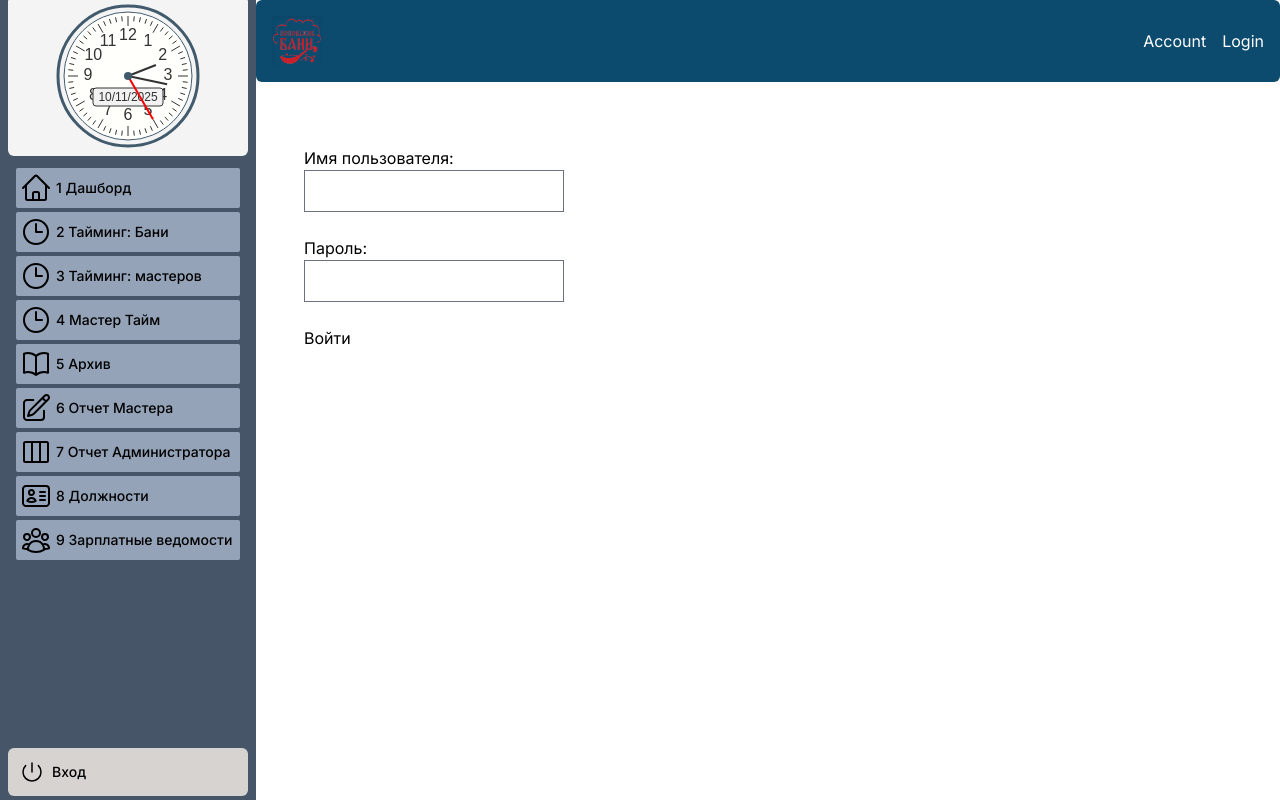
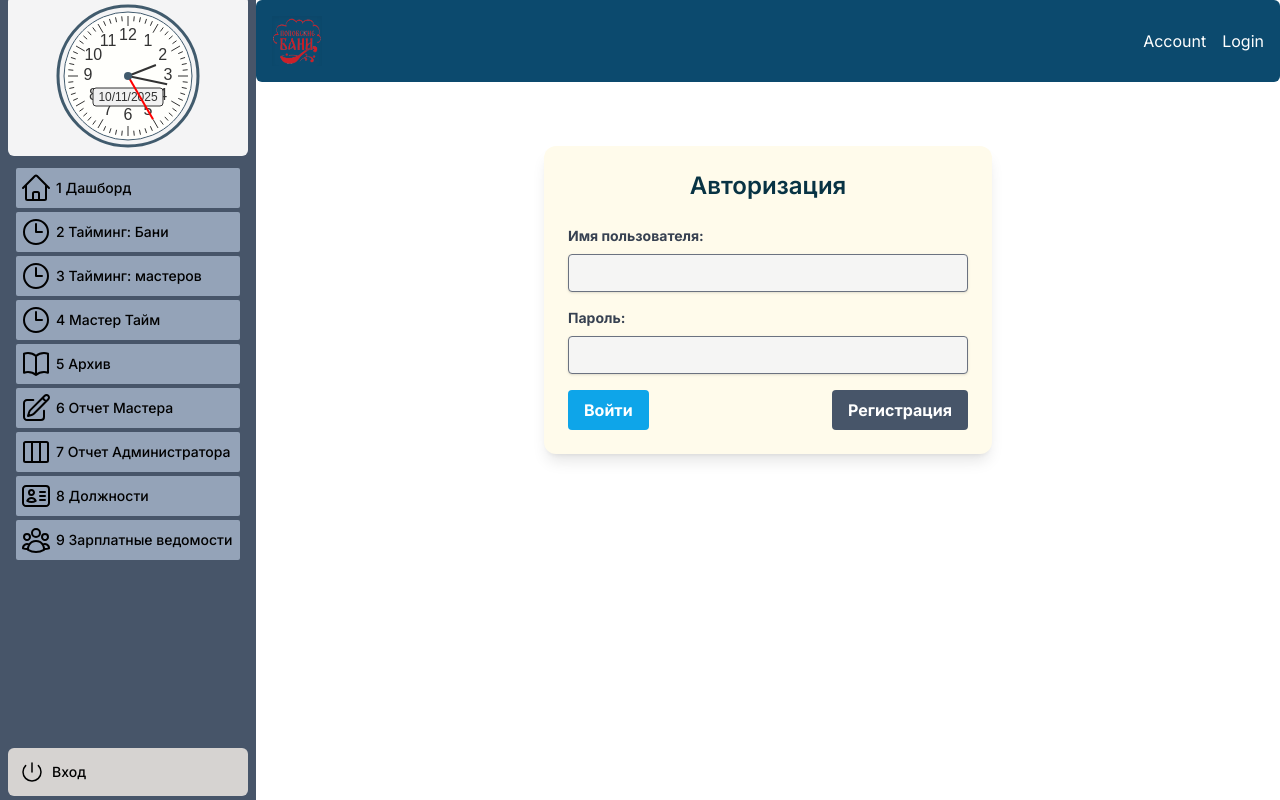
Before and after one commit to Fa-Dali/my-bathhouse-app, a Next.js app in the folder frontend/nextjs-dashboard/: page /auth/login in a window 1280 px wide. Built offline with nearby package versions, Linux system fonts and the light colour scheme; sample sign-in values are in the browser's storage; a web font is replaced by a local one.

Commit message:
Отладка и раскраска LoginForm.tsx

```diff
--- a/frontend/nextjs-dashboard/app/auth/login/LoginForm.tsx
+++ b/frontend/nextjs-dashboard/app/auth/login/LoginForm.tsx
@@ -23,7 +23,7 @@ const LoginForm = () => {
 
   const handleChange = (event: React.ChangeEvent<HTMLInputElement>) => {
     const { name, value } = event.target;
-    setCredentials((prevState) => ({
+    setCredentials(prevState => ({
       ...prevState,
       [name]: value
     }));
@@ -49,14 +49,18 @@ const LoginForm = () => {
       console.error('frontend/nextjs-dashboard/app/dashboard/login.tsx (49): Ошибка:', error);
 
       // Начало логирования
-      console.log('frontend/nextjs-dashboard/app/dashboard/login.tsx (50): Получил ответ:', error.response);
-      console.log('frontend/nextjs-dashboard/app/dashboard/login.tsx (52): Сообщение об ошибке:', error.response.data.detail);
+      // console.log('frontend/nextjs-dashboard/app/dashboard/login.tsx (50): Получил ответ:', error.response);
+      // console.log('frontend/nextjs-dashboard/app/dashboard/login.tsx (52): Сообщение об ошибке:', error.response.data.detail);
 
-      if (error.response && error.response.data.detail === 'object') {
-        // Показываем детальное сообщение от сервера
-        setErrorMessage(error.response.data.detail || 'Ошибка входа.');
-      } else if (typeof error.response === 'string') {
-        setErrorMessage(error.response);
+      // if (error.response && error.response.data.detail === 'object') {      //
+      //   // Показываем детальное сообщение от сервера
+      //   setErrorMessage(error.response.data.detail || 'Ошибка входа.');     //
+      // } else if (typeof error.response === 'string') {                      //
+      //   setErrorMessage(error.response);                                    //
+
+      if (error.response?.data.detail) {                                       //
+        setErrorMessage(error.response.data.detail);                           //
+
       } else {
         // Устанавливаем сообщение об ошибке
         // setErrorMessage('Ошибка входа');
@@ -71,15 +75,70 @@ const LoginForm = () => {
     <>
       {loading && (<LoadingPage />)}
       {!loading && (
-        <form onSubmit={handleSubmit}>
-          <label htmlFor="username">Имя пользователя:</label><br/>
-          <input id="username" type="text" name="username" value={credentials.username} onChange={handleChange}/><br/><br/>
+        <form onSubmit={handleSubmit} className="max-w-md mx-auto p-6 bg-amber-50 shadow-lg rounded-xl">
+          {/* Заголовок */}
+          <h2 className="text-2xl font-semibold mb-6 text-center text-cyan-950">Авторизация</h2>
 
-          <label htmlFor="password">Пароль:</label><br/>
-          <input id="password" type="password" name="password" value={credentials.password} onChange={handleChange}/><br/><br/>
+          {/* Имя пользователя */}
+          <div className="mb-4">
+            <label
+              htmlFor="username"
+              className="block text-gray-700 text-sm font-bold mb-2"
+            >
+              Имя пользователя:
+            </label>
+            <input
+              id="username"
+              type="text"
+              name="username"
+              value={credentials.username}
+              onChange={handleChange}
+              className="shadow appearance-none border rounded w-full py-2 px-3 bg-stone-100 text-gray-700 leading-tight focus:outline-none focus:ring-2 focus:ring-stone-400 focus:border-zinc-600"
+            />
+          </div>
 
-          <button type="submit">{loading ? 'Подождите...' : 'Войти'}</button>
-          {errorMessage && <p style={{ color: 'red' }}>{errorMessage}</p>}
+          {/* Пароль */}
+          <div className="mb-4">
+            <label
+              htmlFor="password"
+              className="block text-gray-700 text-sm font-bold mb-2"
+            >
+              Пароль:
+            </label>
+            <input
+              id="password"
+              type="password"
+              name="password"
+              value={credentials.password}
+              onChange={handleChange}
+              className="shadow appearance-none border rounded w-full py-2 px-3 bg-stone-100 text-gray-700 leading-tight focus:outline-none focus:ring-2 focus:ring-stone-400 focus:border-zinc-600"
+            />
+          </div>
+
+          {/* Кнопки */}
+          <div className="flex justify-between items-center">
+            <button
+              type="submit"
+              disabled={loading}
+              className={`bg-sky-500 hover:bg-sky-700 text-white font-bold py-2 px-4 rounded ${loading ? 'opacity-50 cursor-not-allowed' : ''}`}
+            >
+              {loading ? 'Подождите...' : 'Войти'}
+            </button>
+
+            <button
+              type="button"
+              onClick={() => redirect('/register')}
+              disabled={loading}
+              className={`bg-slate-600 hover:bg-green-700 text-white font-bold py-2 px-4 rounded ${loading ? 'opacity-50 cursor-not-allowed' : ''}`}
+            >
+              {loading ? 'Подождите...' : 'Регистрация'}
+            </button>
+          </div>
+
+          {/* Сообщение об ошибке */}
+          {errorMessage && (
+            <p className="mt-4 text-red-900 text-center">{errorMessage}</p>
+          )}
         </form>
       )}
     </>
--- a/frontend/nextjs-dashboard/app/ui/dashboard/sidenav.tsx
+++ b/frontend/nextjs-dashboard/app/ui/dashboard/sidenav.tsx
@@ -39,15 +39,15 @@ export default function SideNav() {
       const token = localStorage.getItem('token');
 
       if (!token) {
+        alert('Токен отсутствует. Пожалуйста, войдите в систему.');
         redirect('/login');  // Перемещаемся на страницу входа, если токен отсутствует
         return;
       }
-      // alert('Тестирование входа');
 
 
     } catch (error) {
       console.error("frontend/nextjs-dashboard/app/ui/dashboard/sidenav.tsx (55): Ошибка входа:", error);
-      alert("frontend/nextjs-dashboard/app/ui/dashboard/sidenav.tsx (56): Ошибка входа");
+      // alert("frontend/nextjs-dashboard/app/ui/dashboard/sidenav.tsx (56): Ошибка входа");
     } finally {
       setLoading(false);
     }
--- a/frontend/nextjs-dashboard/next.config.ts
+++ b/frontend/nextjs-dashboard/next.config.ts
@@ -3,7 +3,6 @@ import type { NextConfig } from 'next';
 const nextConfig: NextConfig = {
   // твои настройки конфигурации
   reactStrictMode: true,     // Включаем строгий режим React
-  swcMinify: true,           // Ускоряем сборку с помощью SWC
   experimental: {},          // Здесь можно задать экспериментальные фичи
 };
 
```
Also changed, not shown: frontend/nextjs-dashboard/app/auth/register/page.tsx (added).
